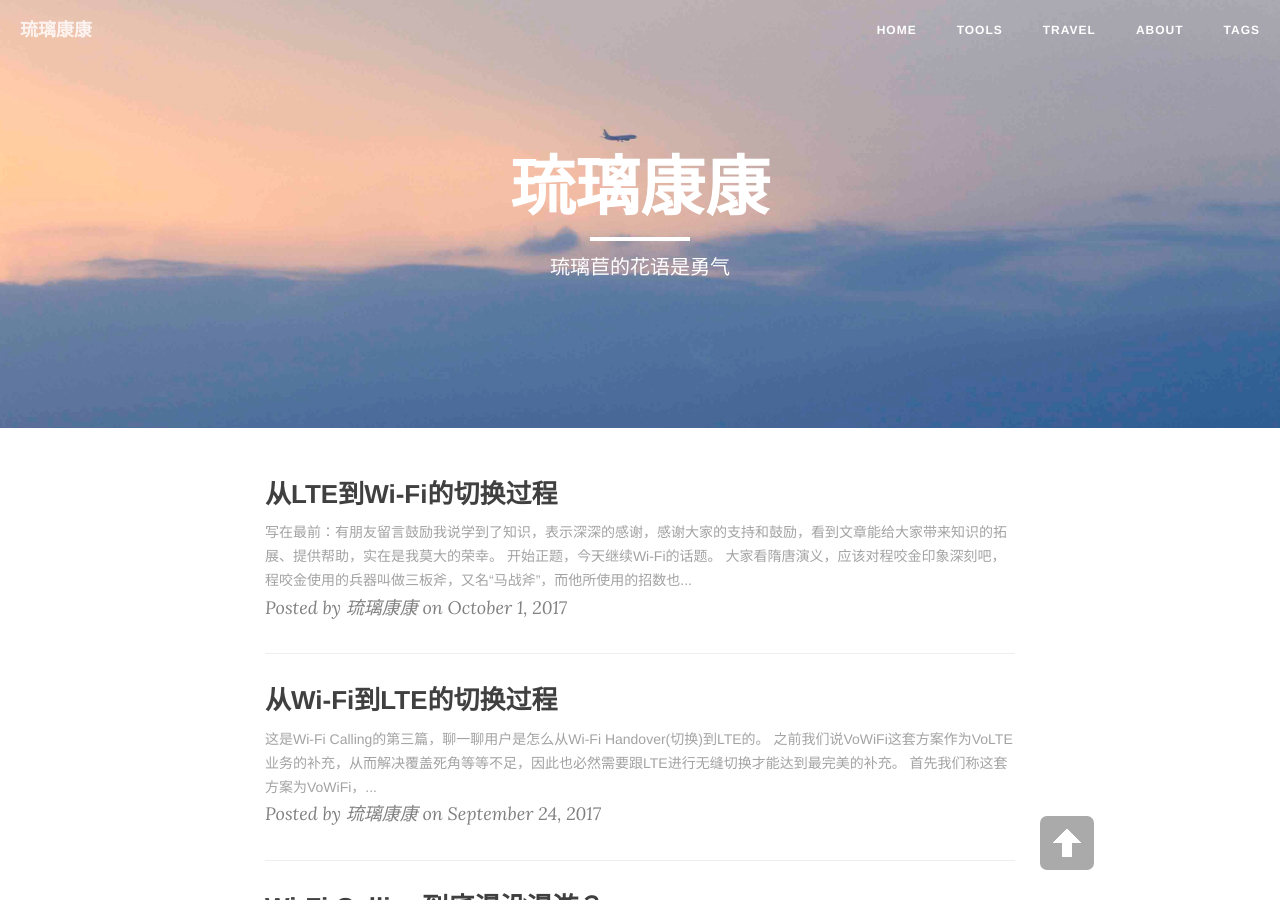
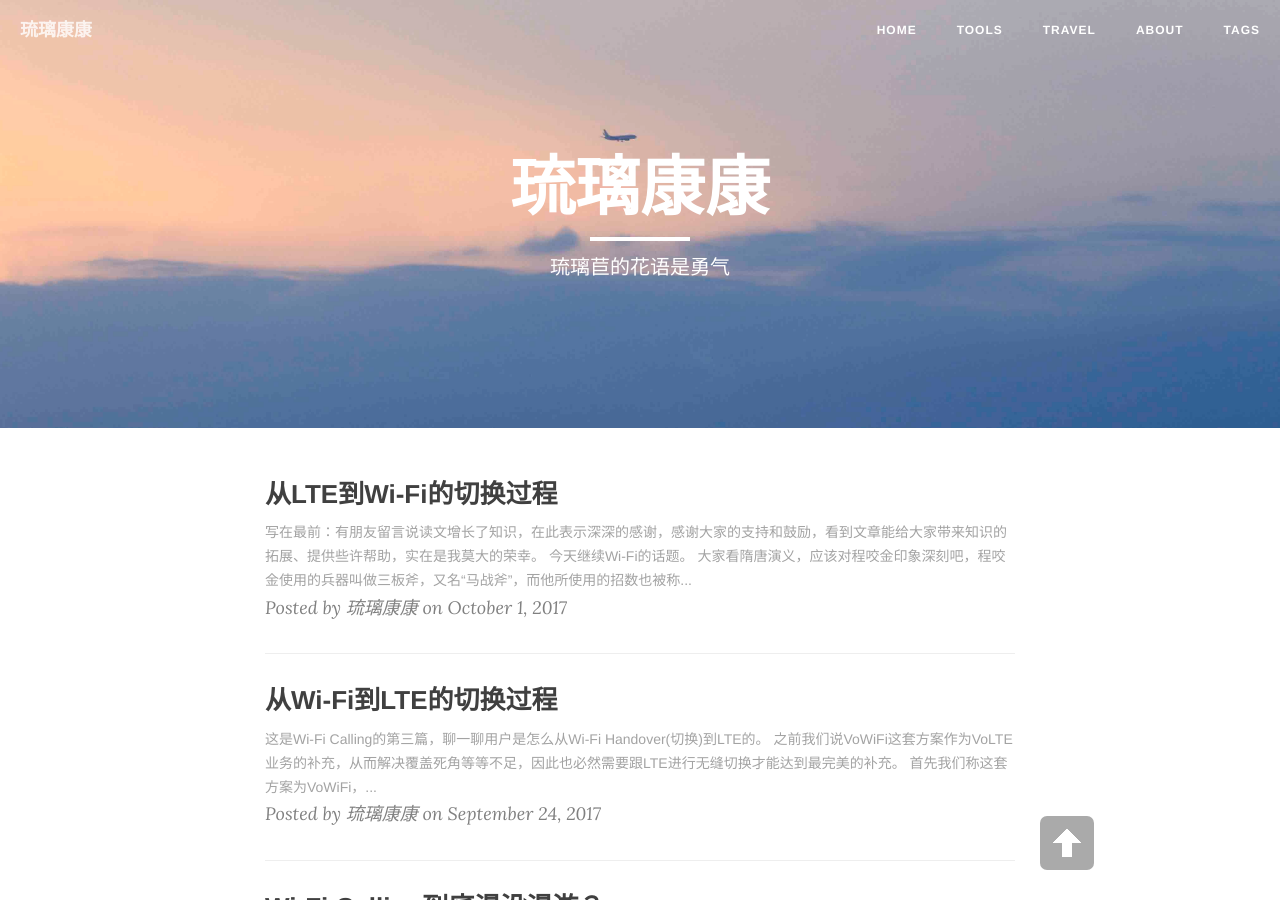
Before and after one commit to MinpuKang/minpukang.github.io, a Jekyll site: the page built from index.html, in a window 1280 px wide and 900 px high. Built offline with Jekyll 4.4.1, drawn with Linux system fonts in a browser that asks for light colours; nearby versions of some CDN libraries; the list of posts is cut into pages by our own code; some of the changed lines change nothing that is shown.

```diff
--- a/_posts/2017-10-1-VoWiFi-HO-from-LTE-to-WiFi.md
+++ b/_posts/2017-10-1-VoWiFi-HO-from-LTE-to-WiFi.md
@@ -17,42 +17,43 @@
 
 <meta name="referrer" content="never">
 
-写在最前：有朋友留言鼓励我说学到了知识，表示深深的感谢，感谢大家的支持和鼓励，看到文章能给大家带来知识的拓展、提供帮助，实在是我莫大的荣幸。
+写在最前：有朋友留言说读文增长了知识，在此表示深深的感谢，感谢大家的支持和鼓励，看到文章能给大家带来知识的拓展、提供些许帮助，实在是我莫大的荣幸。
 
-开始正题，今天继续Wi-Fi的话题。
+今天继续Wi-Fi的话题。
 
 大家看隋唐演义，应该对程咬金印象深刻吧，程咬金使用的兵器叫做三板斧，又名“马战斧”，而他所使用的招数也被称作三斧子半，为什么呢？
 
 因为他的招式只有三招：一斧劈脑袋，二斧鬼剔牙，三斧掏耳朵，然后在秦琼的指点下又自创了半招，而隋唐中的程咬金也靠着三板斧走天下。
 
-而今天要写的虽然是Wi-Fi第四篇文章，但是却是Wi-Fi三板斧里的第三斧：
+那么我们Wi-Fi呢，也可以说有三板斧：
 
 - 一斧为[Wi-Fi初始附着](http://minpukang.github.io/blog/2017/09/16/VoWiFi-Core/)。
 - 二斧为[从Wi-Fi到LTE的切换(Handover)](http://minpukang.github.io/blog/2017/09/24/VoWiFi-HO-from-WiFi-to-LTE/)。
 - 三斧就是今天要说的从LTE切换(Handover)到Wi-Fi的招式。
 
-在从Wi-Fi到LTE的切换中，我们说其只涉及到一个IMS PDN的切换，同样从LTE到Wi-Fi也是只涉及到IMS的着一个PDN。
+而今天要写的虽然是Wi-Fi第四篇文章，但是却是Wi-Fi三板斧里的第三斧。
+
+在从Wi-Fi到LTE的切换中，我们说其只涉及到一个IMS PDN的切换，同样从LTE到Wi-Fi也是只涉及到IMS的这一个PDN。
 
 ## 1、Handover前的拓扑和用户状态
 
 ![HO from LTE to Wi-Fi前拓扑][3]
 
-如上图所示，首先用户已经完全注册到LTE网络，分别建立两个PDN，一个是在附着时建立的默认承载，一帮用于上网；另一个就是因为开启VoLTE之后而建立的IMS PDN，同时完成了IMS网络的SIP注册。
-
+如上图所示，首先用户已经完全注册到LTE网络，分别建立两个PDN，一个是在附着时建立的默认PDN，一般用于上网；另一个就是因为开启VoLTE之后而建立的IMS PDN，同时终端需要完成IMS网络的SIP注册。
 
 ## 2、永恒不变的PGW和PGW的选择
-我们说过不管是LTE内部的HO还是TAU等等过程，只要涉及到移动性管理，千变万变但是都要有一个终究不变的就是PGW，因为PGW作为核心网侧的最后一道关口，承担着衔接外部的Internet、IMS网络重要使命，所以其上的用户Session需要在移动性管理中保持不变。
+我们说过不管是LTE内部的还是网络间的移动性管理，只要涉及到移动性管理，千变万变但是都要有一个终究不变的就是PGW，因为PGW作为核心网侧的最后一道关口，承担着衔接外部的Internet、IMS网络重要使命，所以其上的用户Session需要在移动性管理中保持不变。
 
-那么用于PGW要在移动性管理中保持不变，当切换到Wi-Fi的时候，要怎样保持不变么？
+那么由于PGW要在移动性管理中保持不变，当切换到Wi-Fi的时候，要怎样保持不变么？
 
-跟从Wi-Fi到LTE的切换类似，当用户注册到LTE的时候，每完成一个PDN的建立，MME都会通过**Notify-Request/Answer**的流程将此PDN所使用的PGW的FQDN上报给HSS，也就是下图中红框内的AVP：
+跟从Wi-Fi到LTE的切换类似，当用户注册到LTE的时候，每完成一个PDN的建立，MME都会通过**Notify-Request/Answer**的流程将此PDN所使用的PGW ID(FQDN)上报给HSS，也就是下图中红框内的AVP：
 
 <img src="https://mmbiz.qpic.cn/mmbiz_jpg/QqiaFS6NT0eAvIAp9Yfa68OQetd71duNR9KX3GjOtOTluLgD7kYLA6giaDe96iaV4yJRX3oAVchV3EBB4VQlwShug/0?wx_fmt=jpeg" width="80%" height="50%" />
 
-当用户切换到Wi-Fi的时候，HSS通过AAA将此信息同下发给ePDG，然后ePDG根据自己的设计实现，可以有如下两种DNS查询方式：
+当用户切换到Wi-Fi的时候，HSS通过AAA将此信息同步下发给ePDG，然后ePDG根据自己的设计实现，可以有如下两种DNS查询方式：
 
 + 第一种是直接使用整个PGW ID(FQDN)进行一个A/AAAA的DNS查询，但是弊端就是ePDG无法知道此PGW是否支持S2b的Service。
-+ 第二种就是拿到这个PGW ID(FQDN)后，根据协议规则，取出ID(FQDN)中的**canonical-node-name**，然后进行一个NAPTR的DNS查询，这样MME收到返回结果之后需要进行服务匹配(**x-3gpp-pgw:x-s2b-gtp**，以PGW使用GTP协议为例)成功之后，最终再得到PGW的S2b IP。
++ 第二种就是拿到这个PGW ID(FQDN)后，根据协议规则，取出ID(FQDN)中的**canonical-node-name**，然后进行一个NAPTR的DNS查询，这样ePDG收到返回结果之后需要进行服务匹配(**x-3gpp-pgw:x-s2b-gtp**，以PGW使用GTP协议为例)成功之后，最终再得到PGW的S2b IP。
 + 通过以上的过程，ePDG最终得到PGW的S2b VIP。
 
 #### 2.1 什么是canonical-node-name
@@ -63,7 +64,7 @@
 比如一个FQDN为**topon.pgw-s5s8s2b.epg0.epc.mnc045.mcc123.3gppnetwork.org**，那么他的canonical-node-name就是**epg0.epc.mnc045.mcc123.3gppnetwork.org**。
 
 ## 3、从LTE到Wi-Fi的切换流程
-最后来梳理一下从LTE到Wi-Fi的Handover的信令流程，结合了3GPP和自己测试的总结，在某一些信令流程的时候各个厂家的实现可能会不太一样，但是步骤应该不会缺少，信令流程图如下：
+接下来梳理一下从LTE到Wi-Fi的Handover的信令流程，结合了3GPP和自己测试的总结，在某一些信令流程的时候各个厂家的实现可能会不太一样，但是步骤应该不会缺少，信令流程图如下：
 
 ![HO from LTE to WiFi 信令1][5]
 
@@ -75,7 +76,7 @@
 #### 3.2、主要流程
 如果已经读过[Wi-Fi初始附着](http://minpukang.github.io/blog/2017/09/16/VoWiFi-Core/)的话，可以看到从LTE到Wi-Fi切换之后的信令基本无差，所以不过多叙述，强调一下跟初始附着不同的地方：
 
-- 1、第一个不一样就是在第一个**IKE_AUTH MID=01 Request**中，也就是信令图中的第3步，用户需要将在LTE的时候PGW分配的IP地址，我们也称其为Wi-Fi中的内层地址上报给ePDG，但是在初始附着的时候必然不会带任何的内层地址，如下图所示，但是这个是一个残缺数据包，因为理论上在**Payload: Configuration (47)**中同步请求P-CSCF的地址，当然这个是终端的行为，都可以通过刷机等手段改变：
+- 1、第一个不同就是在第一个**IKE_AUTH MID=01 Request**中，也就是信令图中的第3步，用户需要将在LTE的时候PGW分配的IP地址，我们也称其为Wi-Fi中的内层地址上报给ePDG，但是在初始附着的时候必然不会带任何的内层地址，如下图所示(这个是一个残缺数据包，因为理论上在**Payload: Configuration (47)**中会同步请求P-CSCF的地址，当然这个是终端的行为，都可以通过刷机等手段改变)：
 
 <img src="https://mmbiz.qpic.cn/mmbiz_jpg/QqiaFS6NT0eAvIAp9Yfa68OQetd71duNRkAXMNlbWJP1SwFjVShNF1fZH054lic477KvNKvkftIjSYvzIAN5TtXw/0?wx_fmt=jpeg" width="80%" height="50%" />
 
@@ -83,16 +84,16 @@
 
 <img src="https://mmbiz.qpic.cn/mmbiz_jpg/QqiaFS6NT0eAvIAp9Yfa68OQetd71duNRqwCkoE2DMORiamIHpwkb5w52ldhEavOicXMf48QX1Xs4NHd7qcptfrCA/0?wx_fmt=jpeg" width="80%" height="50%" />
 
-- 3、这样ePDG通过**IKE_AUTH MID=01 Request**判断这是一个切换过程，通过第15步的**Diameter-EAP Answer**得到了用户在LTE时候使用的PGW ID(FQDN)，也是在第18步，发起了DNS的请求来查找PGW的S2b VIP，已经在**章节3**中详述。
+- 3、ePDG通过**IKE_AUTH MID=01 Request**判断了这是一个切换过程，通过第15步的**Diameter-EAP Answer**得到了用户在LTE时候使用的PGW ID(FQDN)，接下来第18步，ePDG发起了DNS的请求来查找PGW的S2b VIP，也已经在**章节3**中详述。
 
-- 4、ePDG通过以上步骤得到了PGW的S2b VIP，在信令图第19步开始发送一个带有切换标志的**Create Session Request**给PGW：
+- 4、ePDG通过以上步骤得到了PGW的S2b VIP，在信令图第19步开始发送一个带有切换标志的**Create Session Request**给PGW，如图所示：
 
 <img src="https://mmbiz.qpic.cn/mmbiz_jpg/QqiaFS6NT0eAvIAp9Yfa68OQetd71duNRmyIIPj9HQQIADSC2iaIibETyIURmI1OCtQmSVHbt5ibTia7SoXZ6deT1hA/0?wx_fmt=jpeg" width="80%" height="50%" />
 
 以上四个地方是从LTE切换过来的时候跟在Wi-Fi下的初始附着不同的地方，其余信令基本一致。
 
 #### 3.3、释放LTE中的Session
-由于PGW已经完成了Wi-Fi的Session更新，因此发起了一个**RAT changed from 3GPP to Non-3GPP**原因值的LTE Session释放。
+由于PGW已经完成了Wi-Fi的Session更新，因此发起了一个**RAT changed from 3GPP to Non-3GPP**原因值的LTE Session释放以通知SGW/MME/eNodeB来释放资源。
 
 #### 3.4、IMS网络的更新
 在用户已经完成Handover的主要信令，需要迅速通过SIP消息更新IMS网络的Session。
@@ -105,7 +106,6 @@
 ![HO from LTE to Wi-Fi后的拓扑][10]
 
 以上就是LTE到Wi-Fi的Handover(切换)内容，欢迎公众号留言讨论。
-
 
 ------------
 <p align="center">欢迎关注公众号：</p>
```
